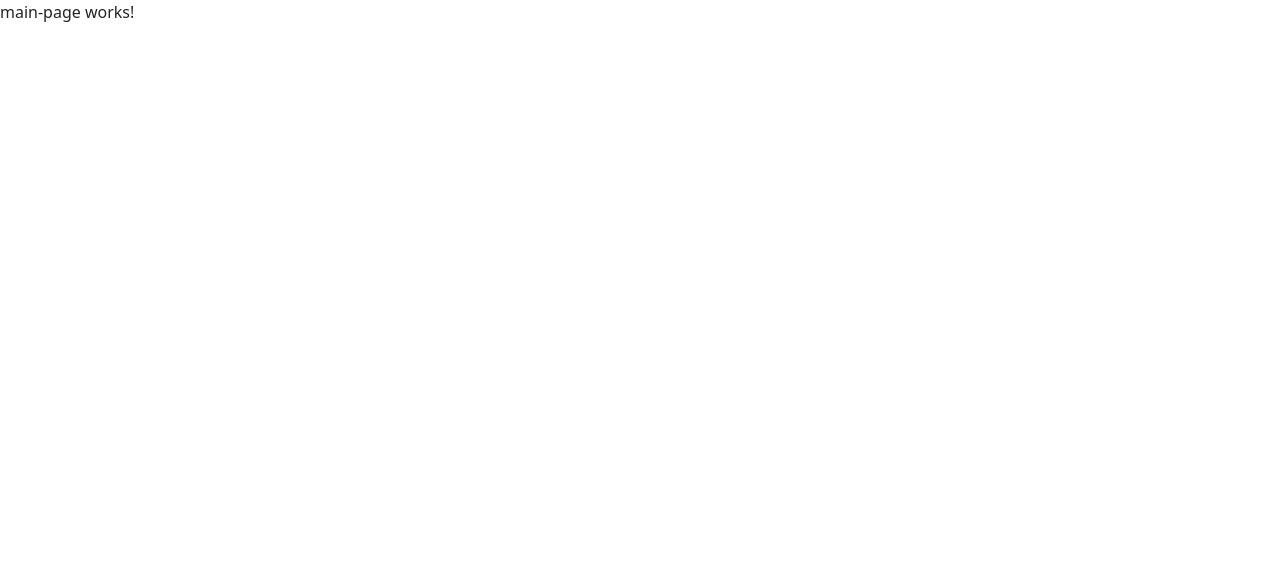
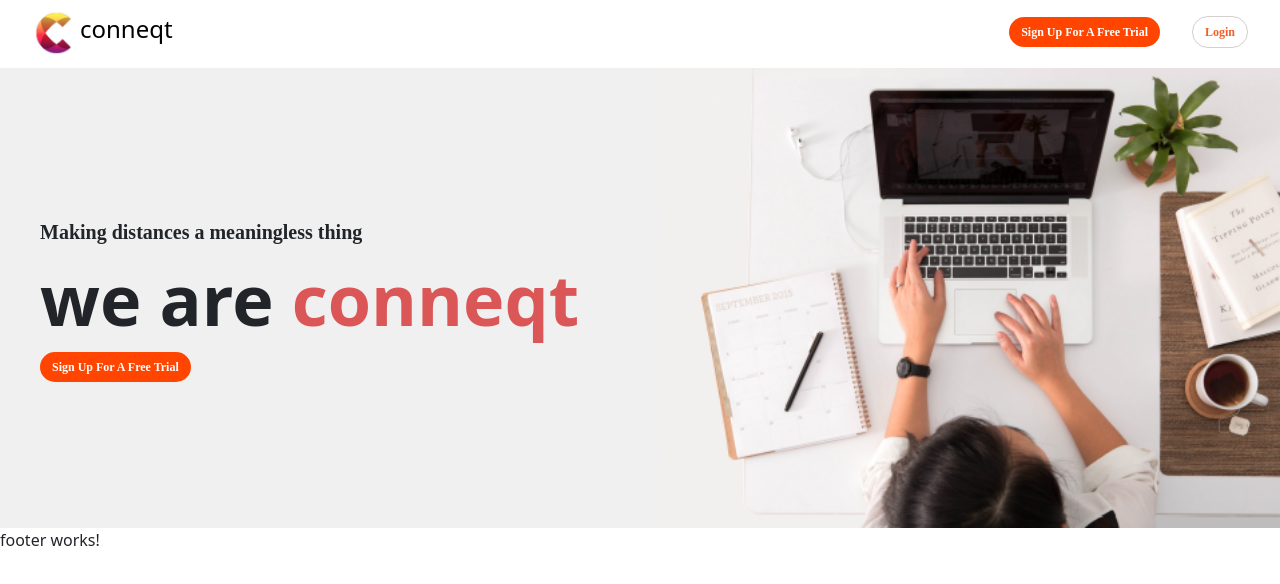
Before and after one commit to lmachado99/Front-End_Evaluation_Project, an Angular app: page / in a window 1280 px wide. Shown: the top 584 px of the page. Built offline with nearby package versions, Linux system fonts and the light colour scheme.

Commit message:
Implementation of the header component

```diff
--- a/src/app/modules/main-page/main-page.component.html
+++ b/src/app/modules/main-page/main-page.component.html
@@ -1 +1,2 @@
-<p>main-page works!</p>
+<app-header></app-header>
+<app-footer></app-footer>
--- a/src/app/shared/components/header/header.component.html
+++ b/src/app/shared/components/header/header.component.html
@@ -1 +1,27 @@
-<p>header works!</p>
+<div>
+    <div class="header">
+        <div class="header__left">
+            <div class="header__left__logo">
+                <img class="header__left__logo__image" [src]="logoPath" alt="Logo">
+                <h1 class="header__left__logo__title">conneqt</h1>
+            </div>
+
+            <div class="header__left__phrase">
+                <div class="header__left__phrase__position">
+                    <p class="header__left__phrase__position__font">Making distances a meaningless thing</p>
+                    <p class="header__left__phrase__position__font">we are <span id="red">conneqt</span></p>
+                    <button class="sign-up-button">Sign Up For A Free Trial</button>
+                </div>
+
+
+            </div>
+        </div>
+        <div class="header__right">
+            <div class="header__right__button">
+                <button class="header__right__button sign-up-button ">Sign Up For A Free Trial</button>
+                <button class="header__right__button login-button">Login</button>
+            </div>
+            <img class="header__right__image" [src]="headerImagePath" alt="Header Image">
+        </div>
+    </div>
+</div>
--- a/src/app/shared/components/header/header.component.scss
+++ b/src/app/shared/components/header/header.component.scss
@@ -0,0 +1,98 @@
+@media screen and (min-width: 500px) {
+    .header {
+        width: 100%;
+        position: relative;
+        display: flex;
+        margin-top: 10px;
+
+        &__left  {
+            width: 100%;
+            &__phrase {
+                background-color: #f0f0f0;
+                height: 460px;
+                max-width: 700px;
+                max-height: 460px;
+
+                &__position {
+                    position: absolute;
+                    top: 40%;
+                    margin-left: 40px;
+                    margin-bottom: 0;
+
+                    &__font:first-child {
+                        margin-bottom: 0;
+                        font-family: "sans-serif";
+                        font-size: 20px;
+
+                    }
+
+                    &__font{
+                        margin-bottom: 0;
+                        font-size: 70px;
+                        font-weight: bold;
+
+                        #red {
+                            color: rgb(219, 86, 86);
+                        }
+                    }
+                }
+            }
+
+            &__logo {
+                margin-bottom: 10px;
+
+                &__image {
+                    padding-left: 32px;
+                    max-width: 80px;
+                    max-height: 70px;
+                    margin-bottom: 3px;
+                }
+
+                &__title {
+                    color: #000000;
+                    font-size: 24px;
+                    font-weight: normal;
+                    display: inline-block;
+                }
+            }
+        }
+
+        &__right {
+            text-align: right;
+
+            &__button {
+                margin: 3px 0 10px 0;
+            }
+
+            &__image {
+                width: 620px;
+                height: 460px;
+            }
+        }
+    }
+}
+
+.sign-up-button {
+    font-size: 12px;
+    font-family: "sans-serif";
+    font-weight: bold;
+    margin-right: 32px;
+    border-radius: 16px;
+    background: #ff4500;
+    color: #ffffff;
+    padding: 6px 12px;
+    border: none;
+}
+
+.login-button {
+    font-size: 12px;
+    font-family: "sans-serif";
+    font-weight: bold;
+    margin-right: 32px;
+    border-radius: 16px;
+    background: #ffffff;
+    color: #f35e28;
+    padding: 6px 12px;
+    border: 1px solid #d8cdcd;
+    font-size: 12px;
+}
--- a/src/app/shared/components/header/header.component.ts
+++ b/src/app/shared/components/header/header.component.ts
@@ -1,4 +1,5 @@
 import { Component, OnInit } from '@angular/core';
+import { Images } from 'src/assets/images/indice.enum';
 
 @Component({
   selector: 'app-header',
@@ -7,9 +8,14 @@ import { Component, OnInit } from '@angular/core';
 })
 export class HeaderComponent implements OnInit {
 
+  public logoPath: string;
+  public headerImagePath: string;
+
   constructor() { }
 
   ngOnInit() {
+    this.logoPath = Images.logo;
+    this.headerImagePath = Images.headerImage;
   }
 
 }
--- /dev/null
+++ b/src/assets/images/indice.enum.ts
@@ -0,0 +1,4 @@
+export enum Images {
+    logo = 'assets/images/logo.png',
+    headerImage = 'assets/images/img_header.png',
+}
```
Also changed, not shown: src/assets/images/img_header.png (added), src/assets/images/logo.png (added).
